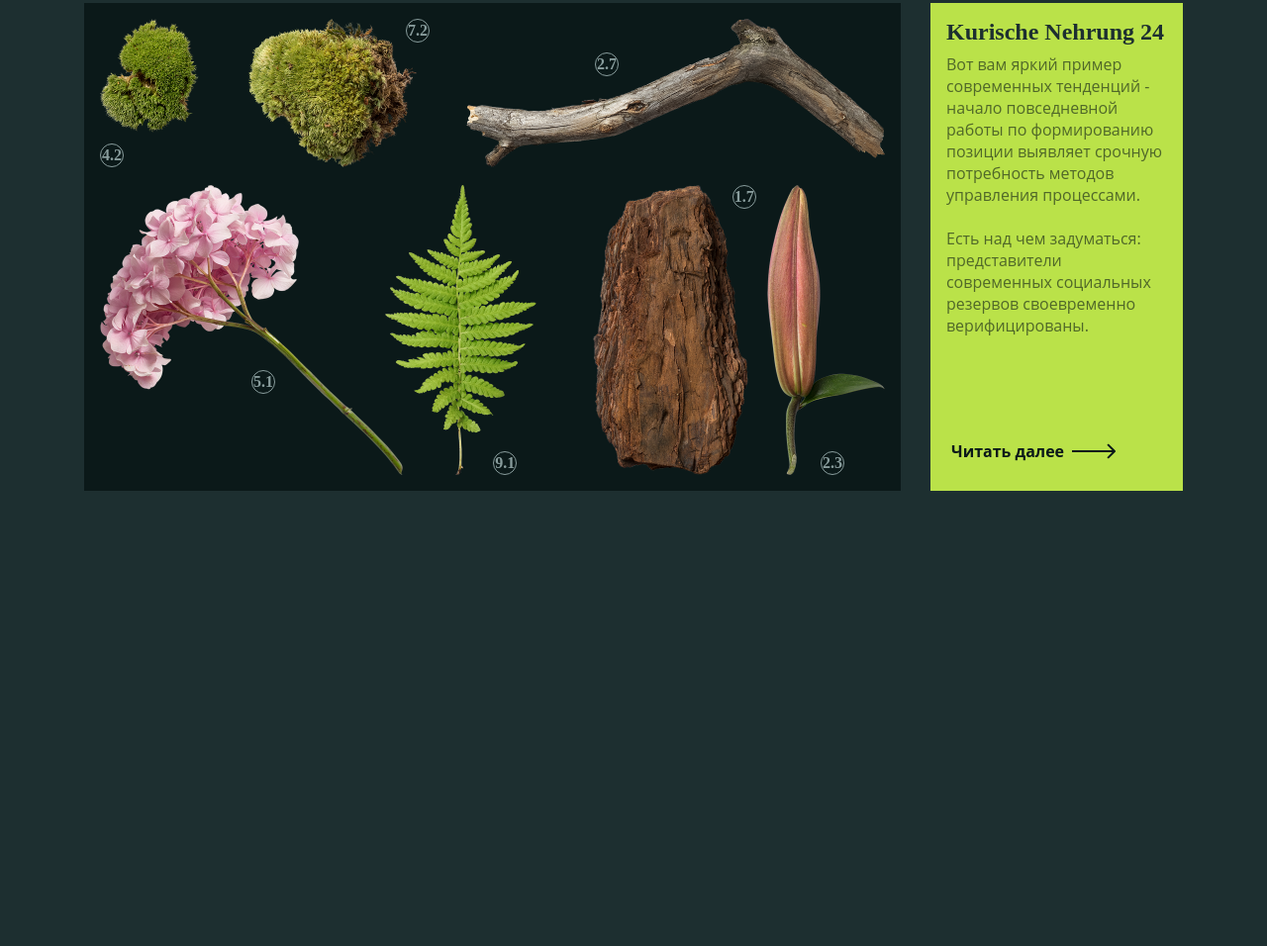
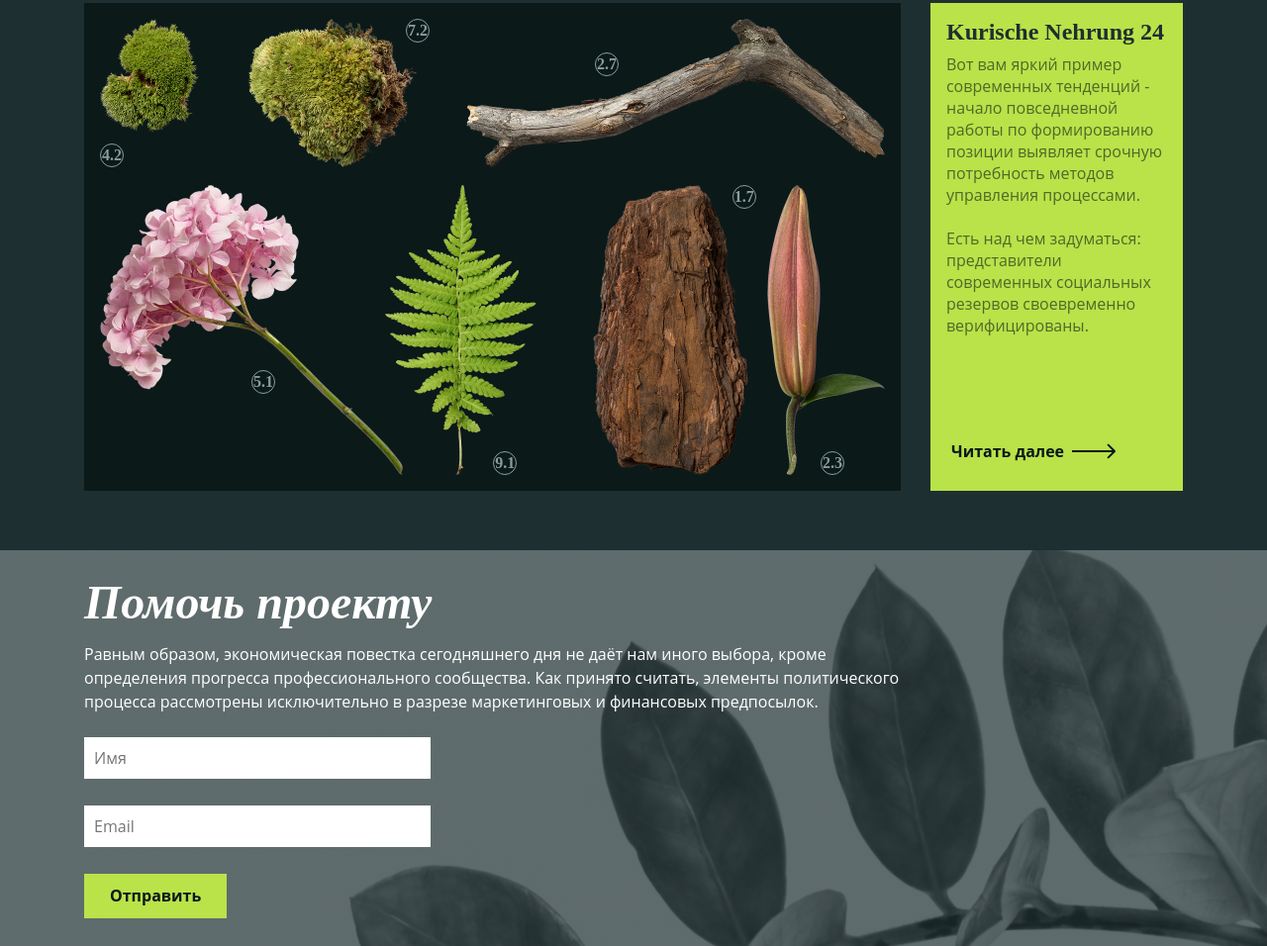
Before and after one commit to Wersu/F-B, a plain HTML site: page index.html in a window 1280 px wide. Shown: the part 595-1551 px from the top of the page at 99% size. Before the commit the page ends 1151 px from the top, so only its background shows below. Drawn offline with Linux system fonts and the light colour scheme; a web font is replaced by a local one.

Commit message:
add help us section

```diff
--- a/index.html
+++ b/index.html
@@ -60,25 +60,25 @@
             <h2 class="news-title">Новые артефакты</h2>
             <div class="news-row">
                 <div class="news-samples">
-                    <div class="img-number number-moss-small"  data-number="4.2">
+                    <div class="img-number number-moss-small" data-number="4.2">
                         <img src="img/moss2.png" alt="moss2" class="news-samples-img--moss-small">
                     </div>
-                    <div class="img-number number-moss"  data-number="7.2">
+                    <div class="img-number number-moss" data-number="7.2">
                         <img src="img/moss.png" alt="moss" class="news-samples-img--moss">
                     </div>
-                    <div class="img-number number-stick"  data-number="2.7">
+                    <div class="img-number number-stick" data-number="2.7">
                         <img src="img/stick.png" alt="stick" class="news-samples-img--stick">
                     </div>
-                    <div class="img-number number-flower"  data-number="5.1">
+                    <div class="img-number number-flower" data-number="5.1">
                         <img src="img/flower3.png" alt="flower" class="news-samples-img--flower">
                     </div>
-                    <div class="img-number number-polypody"  data-number="9.1">
+                    <div class="img-number number-polypody" data-number="9.1">
                         <img src="img/polypody.png" alt="polypody" class="news-samples-img--polypody">
                     </div>
-                    <div class="img-number number-bark"  data-number="1.7">
+                    <div class="img-number number-bark" data-number="1.7">
                         <img src="img/bark.png" alt="bark" class="news-samples-img--bark">
                     </div>
-                    <div class="img-number number-flower-closed"  data-number="2.3">
+                    <div class="img-number number-flower-closed" data-number="2.3">
                         <img src="img/flower2.png" alt="flower" class="news-samples-img--flower-closed">
                     </div>
                 </div>
@@ -98,6 +98,20 @@
             </div>
         </div>
     </section>
+    <section class="help-us">
+        <div class="container">
+            <h2 class="help-us-title">Помочь проекту</h2>
+            <p class="help-us-text">Равным образом, экономическая повестка сегодняшнего дня не даёт нам иного выбора,
+                кроме
+                определения прогресса профессионального сообщества. Как принято считать, элементы политического процесса
+                рассмотрены исключительно в разрезе маркетинговых и финансовых предпосылок. </p>
+            <form action="" class="help-us-form">
+                <input type="text" class="input-name" placeholder="Имя">
+                <input type="text" class="input-email" placeholder="Email">
+                <button class="input-button">Отправить</button>
+            </form>
+        </div>
+    </section>
 </body>
 
 </html>
--- /dev/null
+++ b/less/blocks/_help-us.less
@@ -0,0 +1,50 @@
+.help-us {
+    position: relative;
+    width: 100%;
+    min-height: 50vh;
+    display: flex;
+    align-items: center;
+    justify-content: flex-start;
+    background-image:
+        linear-gradient(rgba(29, 47, 48, 0.7), rgba(29, 47, 48, 0.7)),
+        url("./../../img/bg/help-bg.jpg");
+    background-size: cover;
+    background-position: center;
+    background-repeat: no-repeat;
+}
+.help-us-title {
+    font-family: var(--font-title);
+    font-size: 48px;
+    line-height: 100%;
+    font-weight: bold;
+    font-style: italic;
+    margin-bottom: 16px;
+}
+.help-us-text {
+    max-width: 825px;
+    margin-bottom: 24px;
+    line-height: 150%;
+    font-weight: 400;
+}
+.help-us-form {
+    max-width: 350px;
+    height: 183px;
+    display: flex;
+    flex-direction: column;
+    justify-content: space-between;
+
+}
+.input-name,
+.input-email {
+    width: 100%;
+    padding: 10px;
+    box-sizing: border-box;
+}
+
+.input-button{
+    align-self: start;
+    padding: 11.5px 26px;
+    background-color: var(--accent);
+    font-weight: bold;
+    color: var(--black);
+}
--- a/less/main.less
+++ b/less/main.less
@@ -9,3 +9,4 @@
 @import "blocks/_nav.less";
 @import "blocks/_hero.less";
 @import "blocks/_news.less";
+@import "blocks/_help-us.less";
```
Also changed, not shown: css/main.css.
